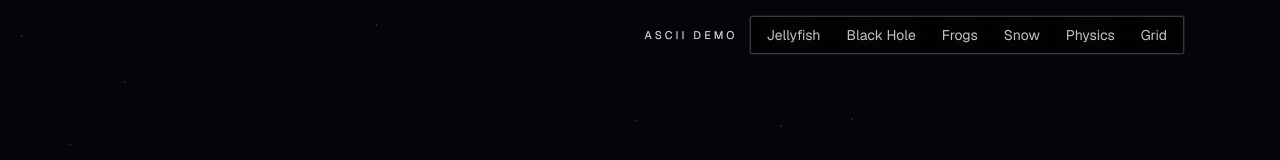
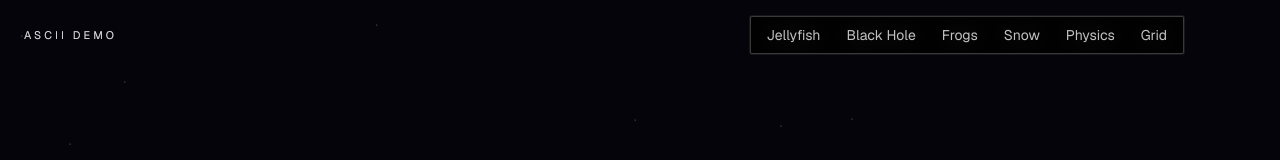
Before and after one commit to gnxv/ascii-demo, a Next.js app: page / in a window 1280 px wide. Shown: the top 160 px of the page. Built offline with nearby package versions, Linux system fonts and the light colour scheme.

Commit message:
chore: ASCII DEMO left, footer shortened to ASCII

```diff
--- a/src/app/page.tsx
+++ b/src/app/page.tsx
@@ -379,7 +379,7 @@ export default function Home() {
       ))}
 
       <footer className="py-12 text-center text-xs opacity-40">
-        ASCII / character animations · Next.js + Canvas + GSAP/Lenis
+        ASCII
       </footer>
     </main>
   );
--- a/src/components/Header.tsx
+++ b/src/components/Header.tsx
@@ -31,7 +31,7 @@ export default function Header() {
   }, []);
 
   return (
-    <header className="fixed top-4 right-24 z-50 flex items-center gap-3">
+    <header className="fixed top-4 left-6 right-24 z-50 flex items-center justify-between">
       <div
         ref={labelRef}
         className="text-[11px] tracking-[0.28em] uppercase text-white/60 font-mono select-none"
```
